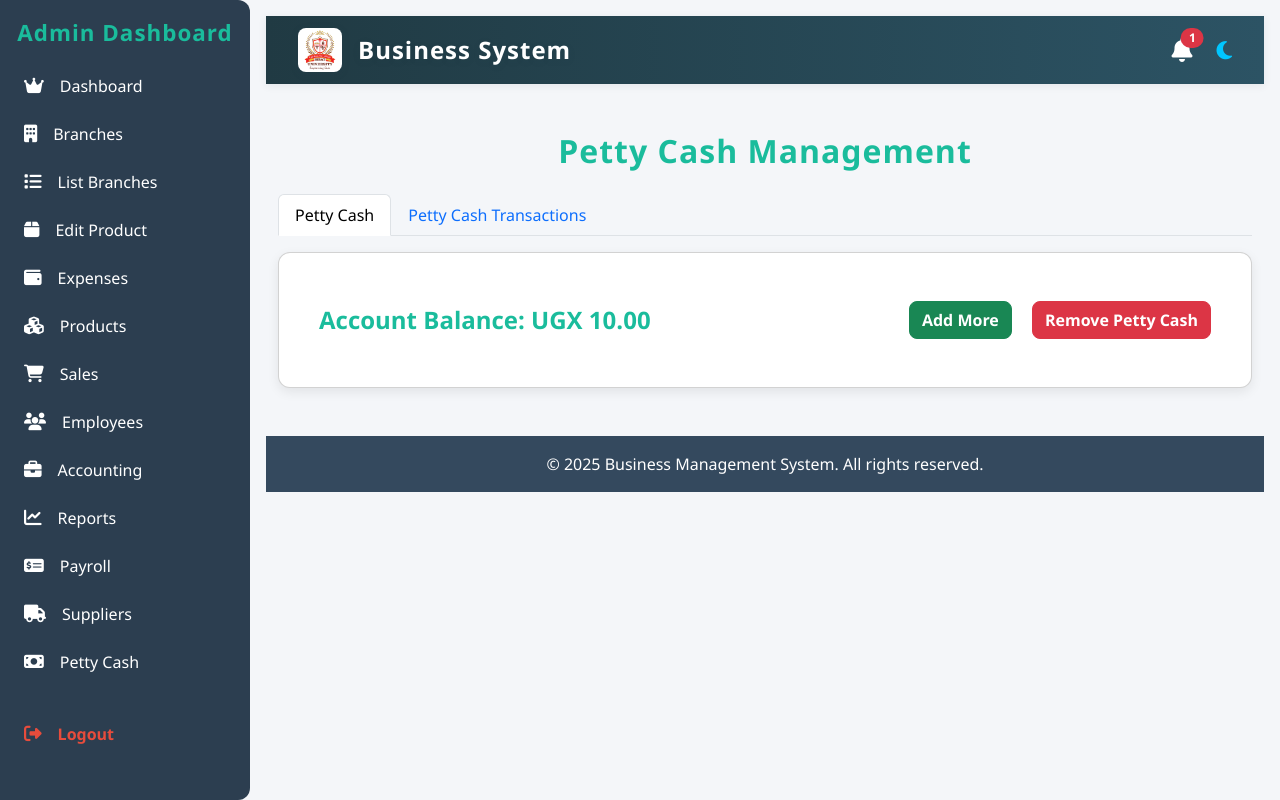
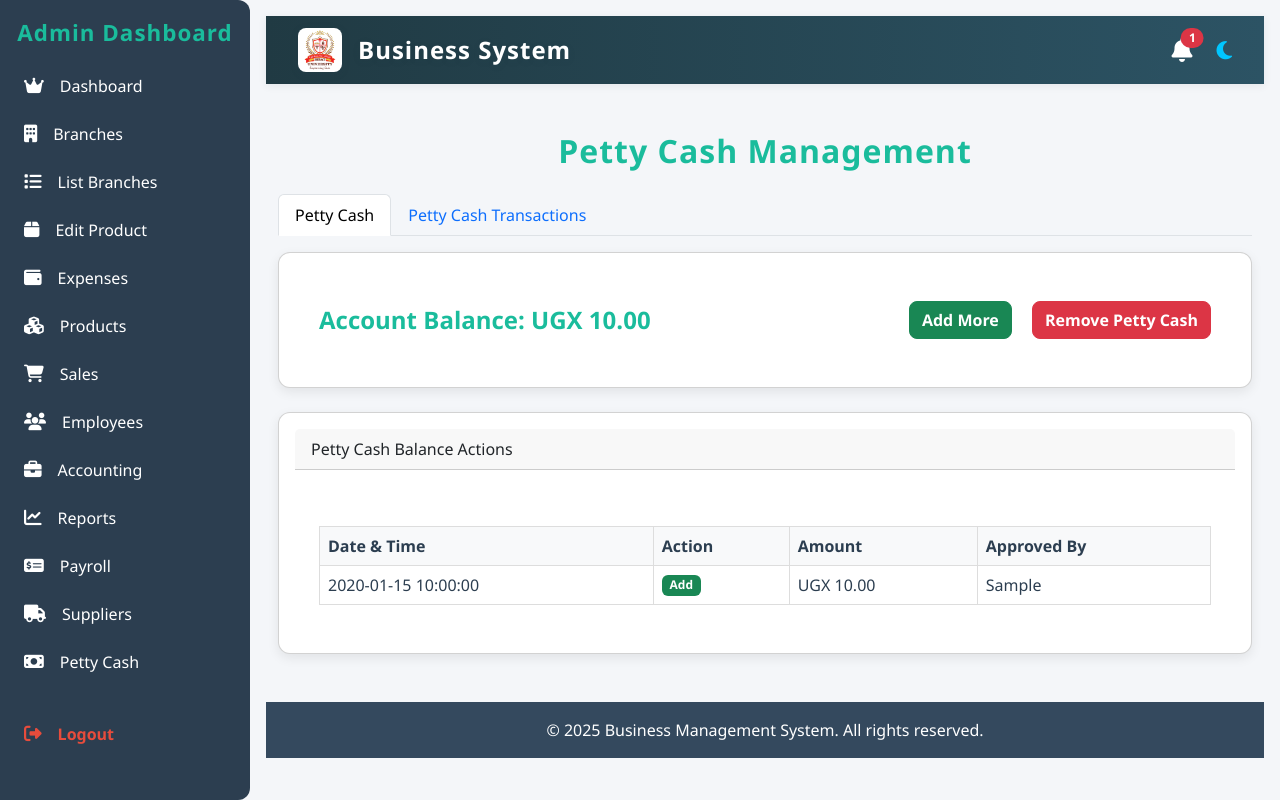
Before and after one commit to janiwyn/business-system, a PHP site: page /pages/petty_cash.php in a window 1280 px wide. Run offline with PHP 8.4, Linux system fonts and the light colour scheme; the visitor is signed in with stand-in values (Sample User, id 1); tables that the repository leaves empty or names only in its code hold one stand-in row (values such as "Sample post").

Commit message:
added a table in the petty cash tab

```diff
--- a/pages/petty_cash.php
+++ b/pages/petty_cash.php
@@ -9,11 +9,12 @@ include '../includes/header.php';
 // Handle add/remove petty cash balance
 if ($_SERVER['REQUEST_METHOD'] === 'POST' && isset($_POST['petty_action'])) {
     $amount = floatval($_POST['amount'] ?? 0);
+    $approved_by = mysqli_real_escape_string($conn, $_POST['approved_by'] ?? '');
     if ($_POST['petty_action'] === 'add' && $amount > 0) {
-        $conn->query("INSERT INTO petty_cash_balance (amount, type, created_at) VALUES ($amount, 'add', NOW())");
+        $conn->query("INSERT INTO petty_cash_balance (amount, type, created_at, approved_by) VALUES ($amount, 'add', NOW(), '$approved_by')");
     }
     if ($_POST['petty_action'] === 'remove' && $amount > 0) {
-        $conn->query("INSERT INTO petty_cash_balance (amount, type, created_at) VALUES ($amount, 'remove', NOW())");
+        $conn->query("INSERT INTO petty_cash_balance (amount, type, created_at, approved_by) VALUES ($amount, 'remove', NOW(), '$approved_by')");
     }
     header("Location: petty_cash.php");
     exit;
@@ -83,6 +84,9 @@ $transactions = $conn->query("
     $whereClause
     ORDER BY t.created_at DESC
 ");
+
+// Fetch petty cash balance actions for table
+$balance_actions = $conn->query("SELECT * FROM petty_cash_balance ORDER BY created_at DESC");
 ?>
 <link rel="stylesheet" href="assets/css/accounting.css">
 <style>
@@ -96,6 +100,20 @@ $transactions = $conn->query("
     margin-left: 1rem;
     font-weight: 600;
     border-radius: 8px;
+}
+/* New styles for balance actions table */
+.balance-actions-table {
+    width: 100%;
+    margin-top: 1.5rem;
+    border-collapse: collapse;
+}
+.balance-actions-table th, .balance-actions-table td {
+    border: 1px solid #ddd;
+    padding: 8px;
+}
+.balance-actions-table th {
+    background: #f8f9fa;
+    font-weight: 600;
 }
 </style>
 <div class="container mt-5 mb-5">
@@ -120,6 +138,44 @@ $transactions = $conn->query("
                         <button class="btn btn-success petty-action-btn" data-bs-toggle="modal" data-bs-target="#addPettyModal">Add More</button>
                         <button class="btn btn-danger petty-action-btn" data-bs-toggle="modal" data-bs-target="#removePettyModal">Remove Petty Cash</button>
                     </div>
+                </div>
+            </div>
+            <!-- New: Balance Actions Table -->
+            <div class="card">
+                <div class="card-header">Petty Cash Balance Actions</div>
+                <div class="card-body">
+                    <table class="balance-actions-table">
+                        <thead>
+                            <tr>
+                                <th>Date & Time</th>
+                                <th>Action</th>
+                                <th>Amount</th>
+                                <th>Approved By</th>
+                            </tr>
+                        </thead>
+                        <tbody>
+                            <?php if ($balance_actions && $balance_actions->num_rows > 0): ?>
+                                <?php while ($row = $balance_actions->fetch_assoc()): ?>
+                                    <tr>
+                                        <td><?= htmlspecialchars($row['created_at']) ?></td>
+                                        <td>
+                                            <?php if ($row['type'] === 'add'): ?>
+                                                <span class="badge bg-success">Add</span>
+                                            <?php else: ?>
+                                                <span class="badge bg-danger">Remove</span>
+                                            <?php endif; ?>
+                                        </td>
+                                        <td>UGX <?= number_format($row['amount'], 2) ?></td>
+                                        <td><?= htmlspecialchars($row['approved_by']) ?></td>
+                                    </tr>
+                                <?php endwhile; ?>
+                            <?php else: ?>
+                                <tr>
+                                    <td colspan="4" class="text-center text-muted">No balance actions found.</td>
+                                </tr>
+                            <?php endif; ?>
+                        </tbody>
+                    </table>
                 </div>
             </div>
         </div>
@@ -278,6 +334,10 @@ $transactions = $conn->query("
           <label class="form-label">Amount to Add</label>
           <input name="amount" class="form-control" type="number" min="0" step="0.01" required>
         </div>
+        <div class="mb-3">
+          <label class="form-label">Approved By</label>
+          <input name="approved_by" class="form-control" type="text" required>
+        </div>
       </div>
       <div class="modal-footer">
         <button class="btn btn-secondary" data-bs-dismiss="modal">Cancel</button>
@@ -299,6 +359,10 @@ $transactions = $conn->query("
         <div class="mb-3">
           <label class="form-label">Amount to Remove</label>
           <input name="amount" class="form-control" type="number" min="0" step="0.01" required>
+        </div>
+        <div class="mb-3">
+          <label class="form-label">Approved By</label>
+          <input name="approved_by" class="form-control" type="text" required>
         </div>
       </div>
       <div class="modal-footer">
--- a/sql/pettycash_tables.sql
+++ b/sql/pettycash_tables.sql
@@ -2,7 +2,8 @@ CREATE TABLE petty_cash_balance (
     id INT AUTO_INCREMENT PRIMARY KEY,
     amount DECIMAL(15,2) NOT NULL,
     type ENUM('add','remove') NOT NULL,
-    created_at DATETIME NOT NULL
+    created_at DATETIME NOT NULL,
+    approved_by VARCHAR(255) DEFAULT NULL
 );
 
 CREATE TABLE petty_cash_transactions (
```
